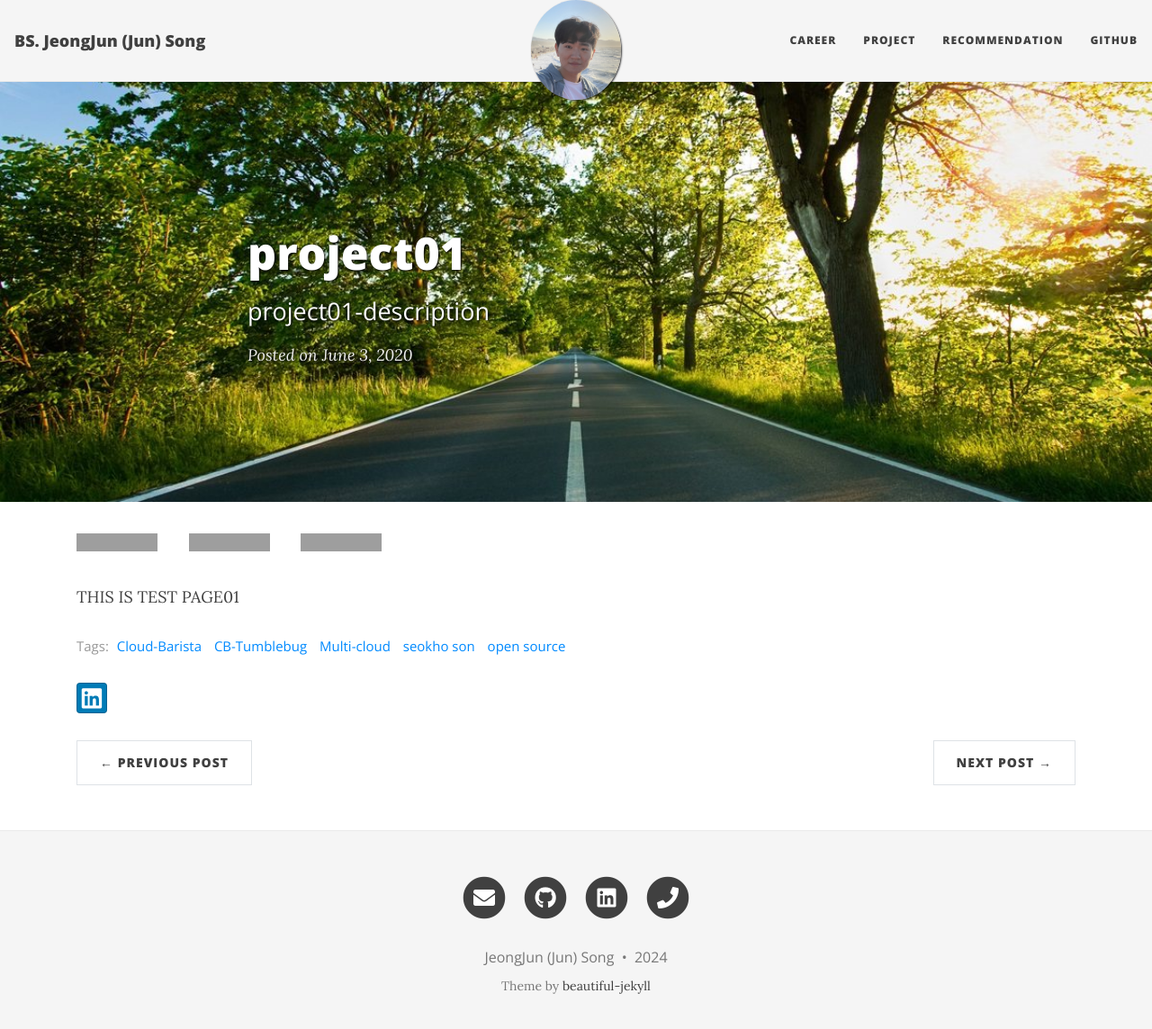
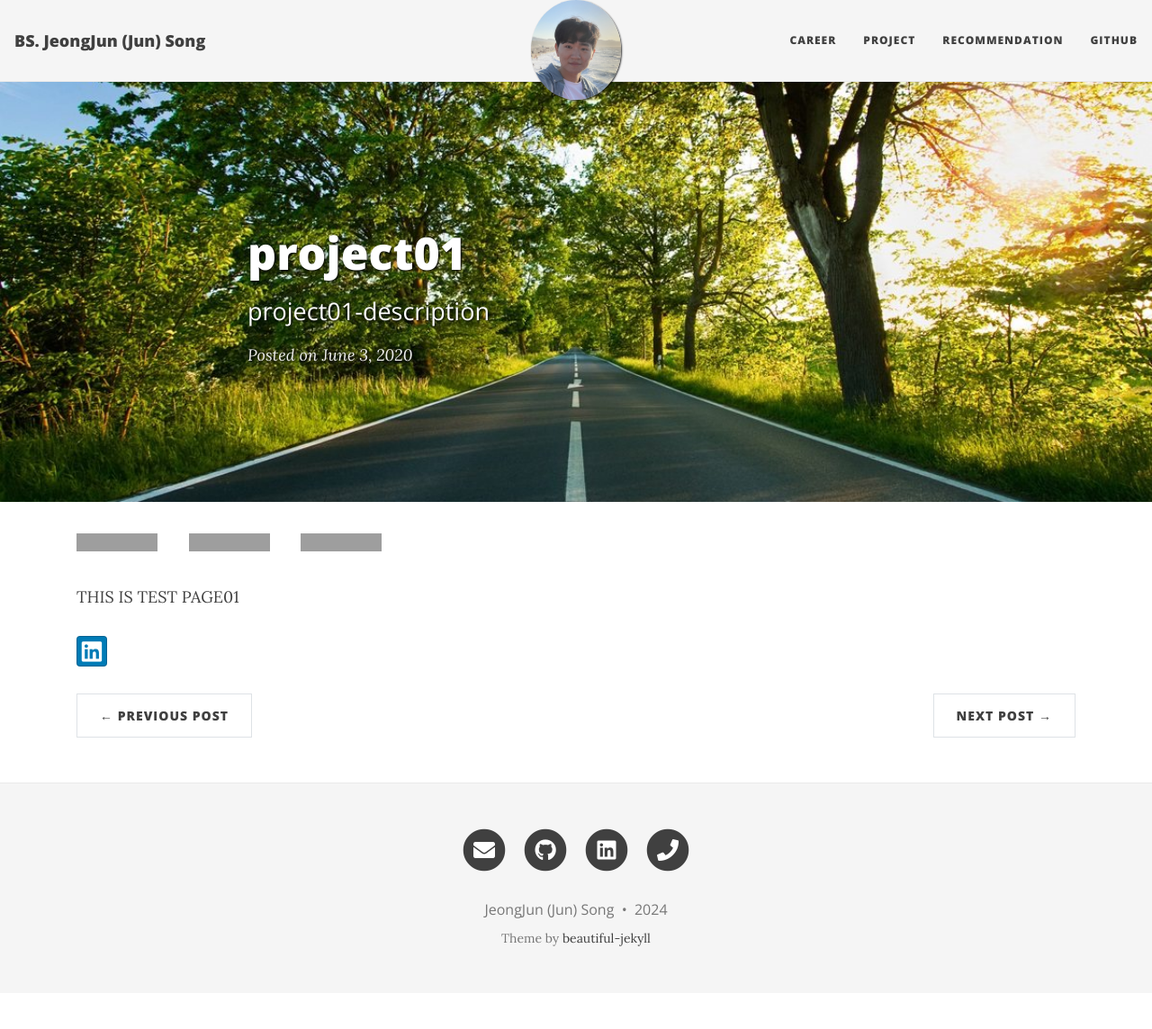
Before and after one commit to songjeongjun320/songjeongjun320.github.io, a Jekyll site: the page built from project/_posts/2020-06-03-project01.md, in a window 1280 px wide and 1157 px high. Shown: the top 1144 px of the window at 90% size. Built offline with Jekyll 4.4.1, drawn with Linux system fonts in a browser that asks for light colours; nearby versions of some CDN libraries; grey boxes are pictures that could not be loaded.

Commit message:
07/23/2024

```diff
--- a/project/_posts/2020-06-03-project01.md
+++ b/project/_posts/2020-06-03-project01.md
@@ -2,10 +2,9 @@
 layout: post
 title: project01
 subtitle: project01-description
-gh-repo: seokho-son/seokho-son.github.io
+gh-repo: songjeongjun320/jun-song.github.io
 gh-badge: [star, fork, follow]
 cover-img: /assets/img/path.jpg
-tags: [Cloud-Barista, CB-Tumblebug, Multi-cloud, seokho son, open source]
 comments: true
 ---
 
```
Also changed, not shown: project/_posts/2020-06-26-project02.md (+1 -2 lines).
